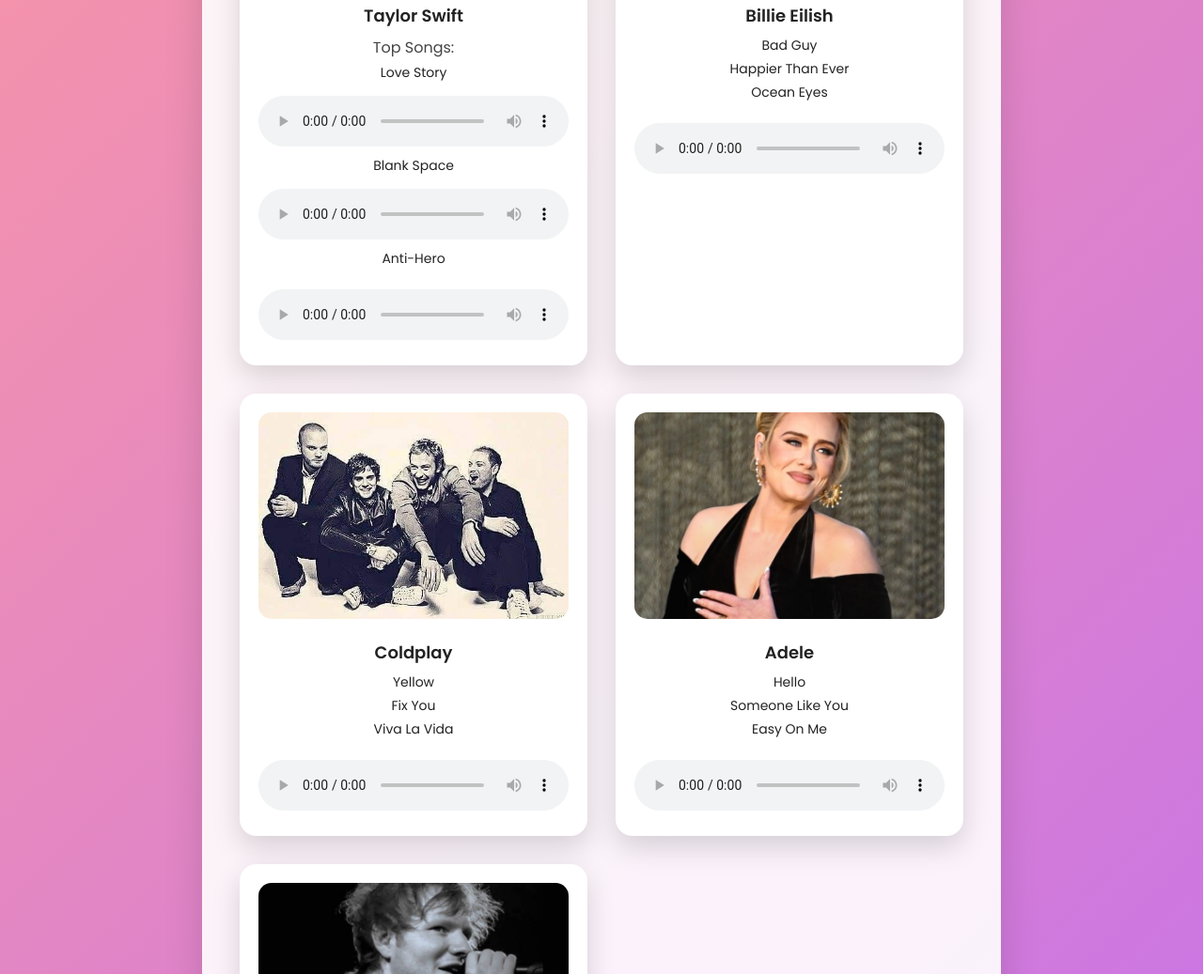
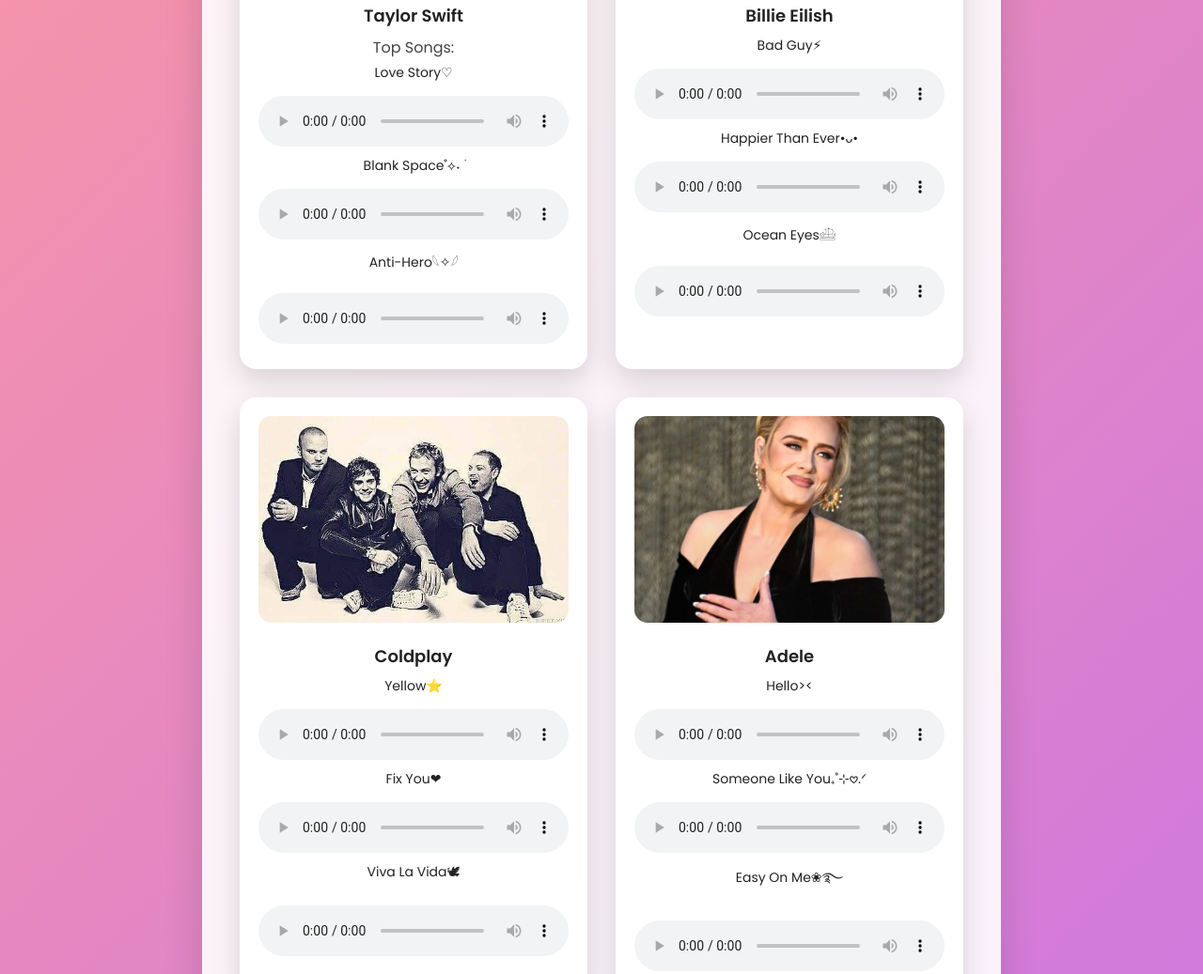
Before and after one commit to saniaaaaasharieeef/soundscape, a plain HTML site: page english.html in a window 1280 px wide. Shown: the part 614-1651 px from the top of the page at 94% size. Drawn offline with Linux system fonts and the light colour scheme.

Commit message:
Update english.html

```diff
--- a/english.html
+++ b/english.html
@@ -30,15 +30,15 @@
             <h3>Taylor Swift</h3>
             <p>Top Songs:</p>
             <ul>
-                <li>Love Story</li>
+                <li>Love Story♡</li>
 				<audio controls>
                 <source src="Love Story.mp3" type="audio/mpeg">
                 </audio>
-                <li>Blank Space</li>
+                <li>Blank Space˚⟡˖ ࣪</li>
 				<audio controls>
                 <source src="Blank Space.mp3" type="audio/mpeg">
                 </audio>
-                <li>Anti-Hero</li>
+                <li>Anti-Hero𓆩✧𓆪</li>
             </ul>
             <audio controls>
                 <source src="Anti-Hero.mp3" type="audio/mpeg">
@@ -50,9 +50,15 @@
             <img src="images/billie.jpg" alt="Billie Eilish">
             <h3>Billie Eilish</h3>
             <ul>
-                <li>Bad Guy</li>
-                <li>Happier Than Ever</li>
-                <li>Ocean Eyes</li>
+                <li>Bad Guy⚡︎</li>
+				<audio controls>
+                <source src="audio/ed-preview.mp3" type="audio/mpeg">
+                </audio>
+                <li>Happier Than Ever•ᴗ•</li>
+				<audio controls>
+                <source src="audio/ed-preview.mp3" type="audio/mpeg">
+                </audio>
+                <li>Ocean Eyes𓊝</li>
             </ul>
             <audio controls>
                 <source src="audio/billie-preview.mp3" type="audio/mpeg">
@@ -64,9 +70,15 @@
             <img src="images/coldplay.jpg" alt="Coldplay">
             <h3>Coldplay</h3>
             <ul>
-                <li>Yellow</li>
-                <li>Fix You</li>
-                <li>Viva La Vida</li>
+                <li>Yellow⭐</li>
+				<audio controls>
+                <source src="audio/ed-preview.mp3" type="audio/mpeg">
+                </audio>
+                <li>Fix You❤︎</li>
+				<audio controls>
+                <source src="audio/ed-preview.mp3" type="audio/mpeg">
+                </audio>
+                <li>Viva La Vida🕊</li>
             </ul>
             <audio controls>
                 <source src="audio/coldplay-preview.mp3" type="audio/mpeg">
@@ -78,9 +90,15 @@
             <img src="images/adele.jpg" alt="Adele">
             <h3>Adele</h3>
             <ul>
-                <li>Hello</li>
-                <li>Someone Like You</li>
-                <li>Easy On Me</li>
+                <li>Hello><</li>
+				<audio controls>
+                <source src="audio/ed-preview.mp3" type="audio/mpeg">
+                </audio>
+                <li>Someone Like You₊˚⊹𖹭.ᐟ</li>
+				<audio controls>
+                <source src="audio/ed-preview.mp3" type="audio/mpeg">
+                </audio>
+                <li>Easy On Me❀࿐</li>
             </ul>
             <audio controls>
                 <source src="audio/adele-preview.mp3" type="audio/mpeg">
@@ -92,9 +110,15 @@
             <img src="images/edsheeren.jpg" alt="Ed Sheeran">
             <h3>Ed Sheeran</h3>
             <ul>
-                <li>Shape of You</li>
-                <li>Perfect</li>
-                <li>Photograph</li>
+                <li>Shape of You-`♡´-</li>
+				<audio controls>
+                <source src="audio/ed-preview.mp3" type="audio/mpeg">
+                </audio>
+                <li>Perfect⋆˙⟡</li>
+				<audio controls>
+                <source src="audio/ed-preview.mp3" type="audio/mpeg">
+                </audio>
+                <li>Photograph📸</li>
             </ul>
             <audio controls>
                 <source src="audio/ed-preview.mp3" type="audio/mpeg">
```
